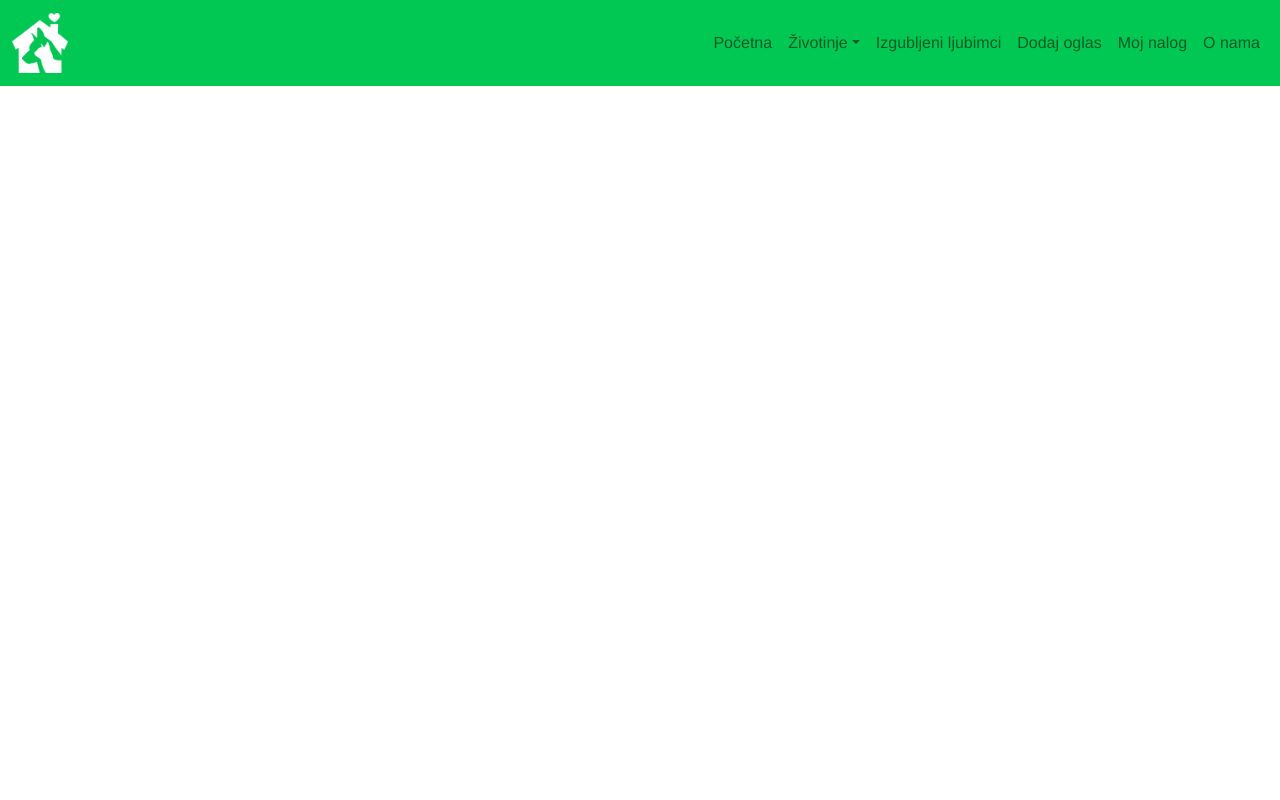
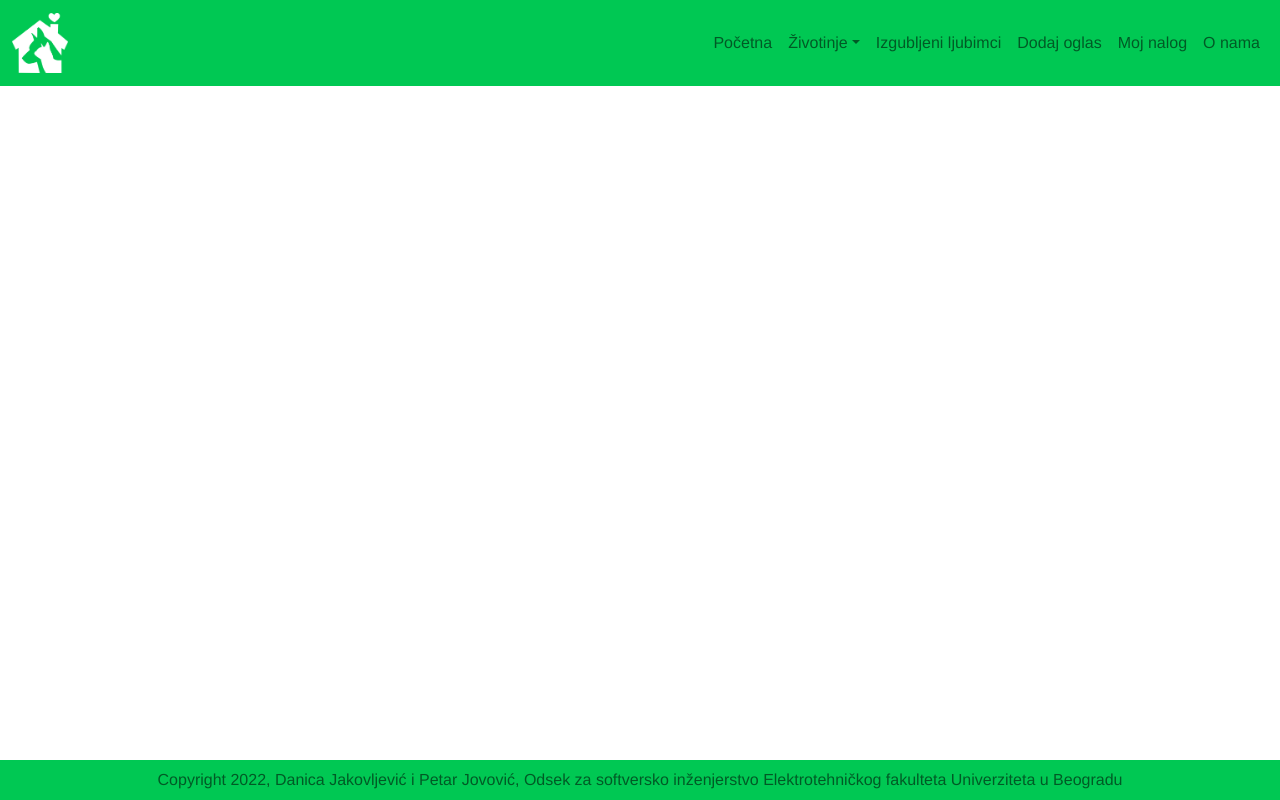
Before and after one commit to jakovljevicd/Spasko, a Vue app: page / in a window 1280 px wide. Built offline with nearby package versions, Linux system fonts and the light colour scheme.

Commit message:
Dodat footer

```diff
--- a/src/App.vue
+++ b/src/App.vue
@@ -3,6 +3,7 @@
   <!-- <router-link to="/">Home</router-link> |
     <router-link to="/about">About</router-link> -->
   <router-view />
+  <Footer />
 </template>
 
 <style>
@@ -17,9 +18,10 @@
 
 <script>
 import Header from "@/components/Header.vue";
+import Footer from "@/components/Footer.vue";
 
 export default {
   name: "App",
-  components: { Header },
+  components: { Header, Footer },
 };
 </script>
--- /dev/null
+++ b/src/components/Footer.vue
@@ -0,0 +1,28 @@
+<template>
+  <footer>
+    <div class="copyright">
+      Copyright 2022, Danica Jakovljević i Petar Jovović, Odsek za softversko
+      inženjerstvo Elektrotehničkog fakulteta Univerziteta u Beogradu
+    </div>
+  </footer>
+</template>
+
+<style scoped>
+footer {
+  background-color: #00c853;
+  position: fixed;
+  left: 0;
+  bottom: 0;
+  width: 100%;
+  color: rgba(0, 0, 0, 0.55);
+}
+.copyright {
+  padding: 0.5rem;
+}
+</style>
+
+<script>
+export default {
+  name: "Footer",
+};
+</script>
```
